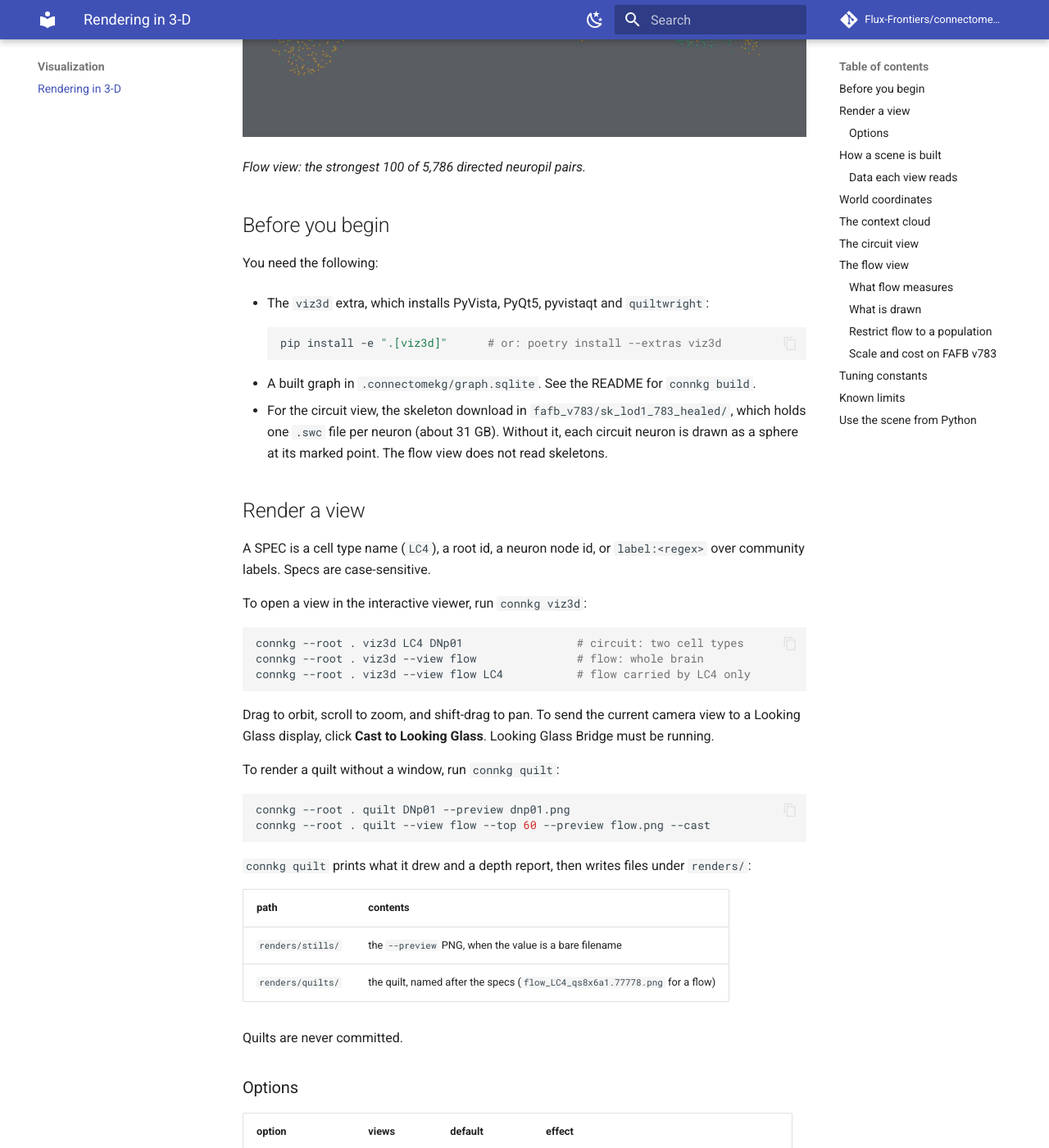
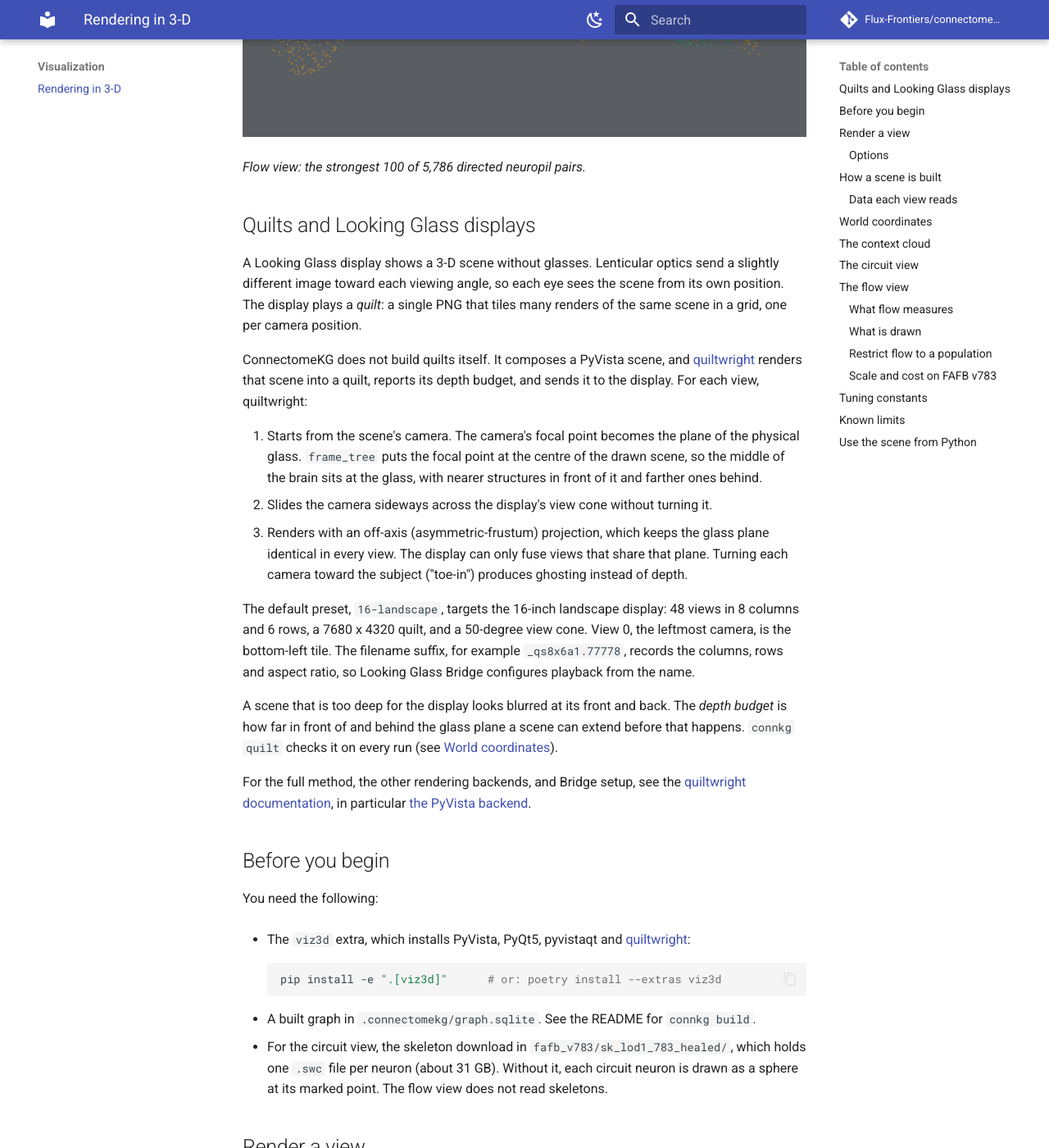
Before and after one commit to Flux-Frontiers/connectome_kg, an MkDocs documentation site: the page built from docs/rendering.md, in a window 1280 px wide and 1400 px high, scrolled down 1339 px. Shown: the whole window at 82% size. Built offline with MkDocs 1.6.1 and Material for MkDocs 9.7.7, drawn with Linux system fonts in a browser that asks for light colours; comment, search, counter and statistics services are not loaded; some of the changed text lies outside the part shown.

Commit message:
Define quilts in the rendering guide and pin mkdocs below 2
docs/rendering.md gains a "Quilts and Looking Glass displays" section: what
a quilt is, how quiltwright sweeps an off-axis camera across the view cone
with the focal point as the glass plane, what the 16-landscape preset
produces and what the filename suffix encodes, and what the depth budget
means. It links the quiltwright docs site, its PyVista backend page and its
Bridge setup section; the README and docs index link quiltwright too.

The docs group now caps mkdocs at >=1.6,<2. MkDocs 2.0 removes the plugin
system, and this site depends on search and mkdocstrings.

Co-Authored-By: Claude Opus 5 (1M context) <noreply@anthropic.com>

````diff
--- a/docs/rendering.md
+++ b/docs/rendering.md
@@ -24,12 +24,50 @@ skeletons, inside the FAFB v783 context cloud.*
 
 *Flow view: the strongest 100 of 5,786 directed neuropil pairs.*
 
+## Quilts and Looking Glass displays
+
+A Looking Glass display shows a 3-D scene without glasses. Lenticular optics
+send a slightly different image toward each viewing angle, so each eye sees
+the scene from its own position. The display plays a *quilt*: a single PNG
+that tiles many renders of the same scene in a grid, one per camera
+position.
+
+ConnectomeKG does not build quilts itself. It composes a PyVista scene, and
+[quiltwright](https://flux-frontiers.github.io/quiltwright/) renders that scene into a quilt, reports its depth
+budget, and sends it to the display. For each view, quiltwright:
+
+1. Starts from the scene's camera. The camera's focal point becomes the
+   plane of the physical glass. `frame_tree` puts the focal point at the
+   centre of the drawn scene, so the middle of the brain sits at the glass,
+   with nearer structures in front of it and farther ones behind.
+2. Slides the camera sideways across the display's view cone without
+   turning it.
+3. Renders with an off-axis (asymmetric-frustum) projection, which keeps the
+   glass plane identical in every view. The display can only fuse views that
+   share that plane. Turning each camera toward the subject ("toe-in")
+   produces ghosting instead of depth.
+
+The default preset, `16-landscape`, targets the 16-inch landscape display:
+48 views in 8 columns and 6 rows, a 7680 x 4320 quilt, and a 50-degree view
+cone. View 0, the leftmost camera, is the bottom-left tile. The filename
+suffix, for example `_qs8x6a1.77778`, records the columns, rows and aspect
+ratio, so Looking Glass Bridge configures playback from the name.
+
+A scene that is too deep for the display looks blurred at its front and
+back. The *depth budget* is how far in front of and behind the glass plane a
+scene can extend before that happens. `connkg quilt` checks it on every run
+(see [World coordinates](#world-coordinates)).
+
+For the full method, the other rendering backends, and Bridge setup, see the
+[quiltwright documentation](https://flux-frontiers.github.io/quiltwright/), in particular
+[the PyVista backend](https://flux-frontiers.github.io/quiltwright/lfd/).
+
 ## Before you begin
 
 You need the following:
 
 - The `viz3d` extra, which installs PyVista, PyQt5, pyvistaqt and
-  `quiltwright`:
+  [quiltwright](https://flux-frontiers.github.io/quiltwright/):
 
     ```bash
     pip install -e ".[viz3d]"      # or: poetry install --extras viz3d
@@ -56,8 +94,9 @@ connkg --root . viz3d --view flow LC4           # flow carried by LC4 only
 ```
 
 Drag to orbit, scroll to zoom, and shift-drag to pan. To send the current
-camera view to a Looking Glass display, click **Cast to Looking Glass**.
-Looking Glass Bridge must be running.
+camera view to a Looking Glass display as a quilt, click **Cast to Looking
+Glass**. Looking Glass Bridge must be running; see
+[Set up Bridge and the display](https://flux-frontiers.github.io/quiltwright/lfd/#1-set-up-bridge-and-the-display).
 
 To render a quilt without a window, run `connkg quilt`:
 
--- a/pyproject.toml
+++ b/pyproject.toml
@@ -162,6 +162,9 @@ pycode-kg = ">=0.27.0"
 optional = true
 
 [tool.poetry.group.docs.dependencies]
+# mkdocs is capped below 2: 2.0 removes the plugin system, and this site
+# depends on two plugins (search, mkdocstrings).
+mkdocs = ">=1.6,<2"
 mkdocs-material = ">=9.5"
 mkdocstrings = { version = ">=0.26", extras = ["python"] }
 
````
Also changed, not shown: README.md (+1 -1 lines), docs/index.md (+1 -1 lines), 1 other file.
